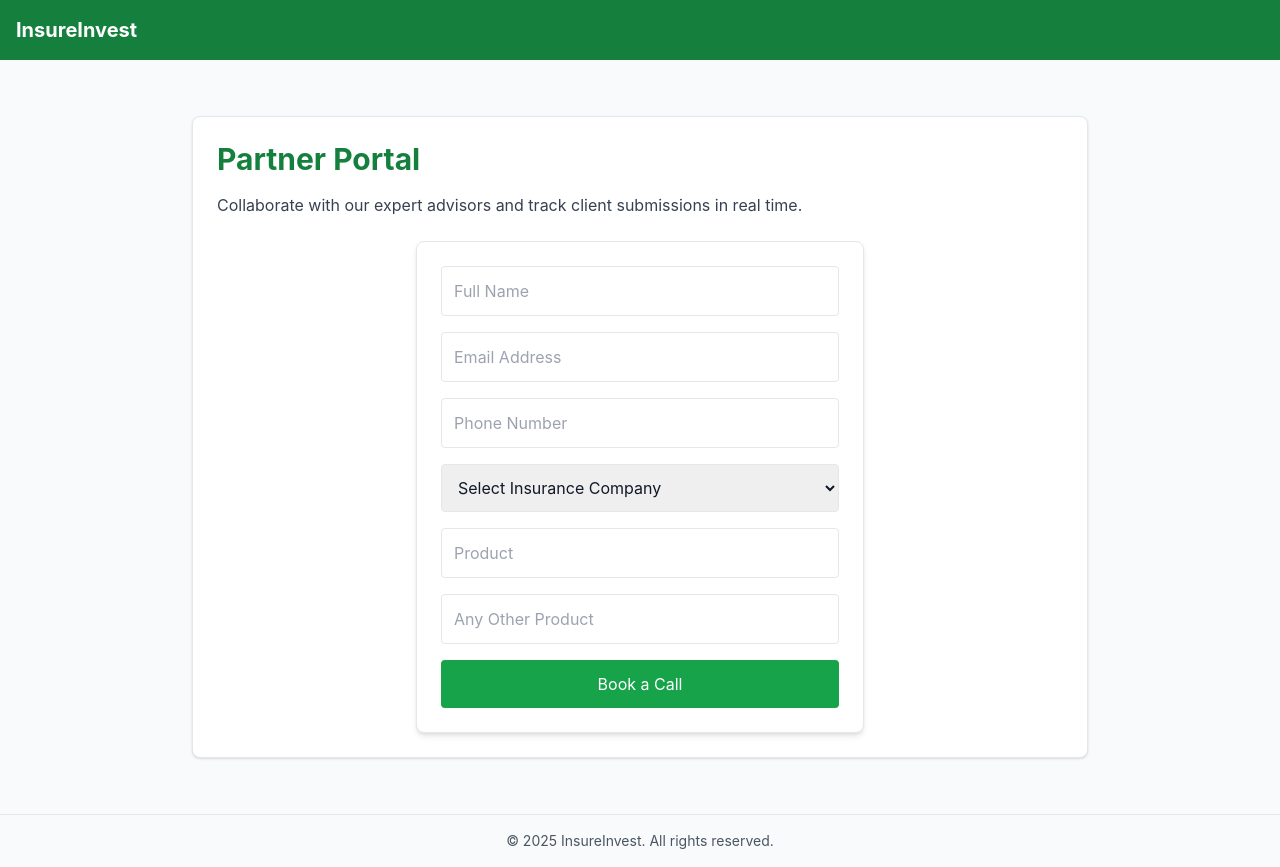
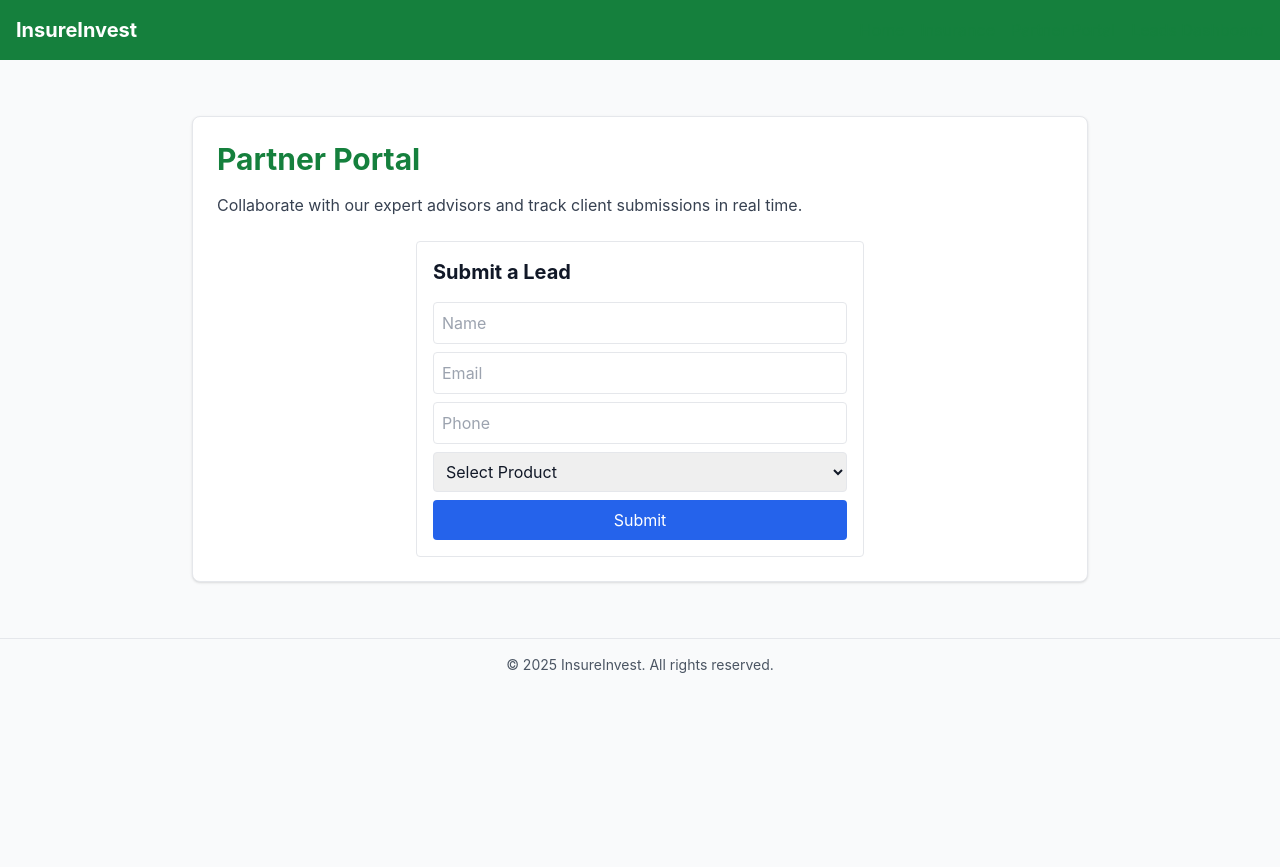
Before and after one commit to ew-prog/insure-invest-frontend, a React (Vite) app: page /partner-portal in a window 1280 px wide. After the commit the page ends 800 px from the top, so only its background shows below. Built offline with nearby package versions, Linux system fonts and the light colour scheme; sample sign-in values are in the browser's storage.

Commit message:
Update LeadForm.jsx

```diff
--- a/src/LeadForm.jsx
+++ b/src/LeadForm.jsx
@@ -1,70 +1,101 @@
-import React, { useState } from 'react'
+import { useState } from "react";
 
-function LeadForm() {
-  const [name, setName] = useState('')
-  const [email, setEmail] = useState('')
-  const [phone, setPhone] = useState('')
-  const [insuranceCompany, setInsuranceCompany] = useState('')
-  const [product, setProduct] = useState('')
-  const [otherProduct, setOtherProduct] = useState('')
+export default function LeadForm() {
+  const [form, setForm] = useState({
+    name: "",
+    email: "",
+    phone: "",
+    product: ""
+  });
 
-  const API_BASE = import.meta.env.VITE_API_BASE_URL
+  const [status, setStatus] = useState("");
+
+  const handleChange = (e) => {
+    setForm({ ...form, [e.target.name]: e.target.value });
+  };
 
   const handleSubmit = async (e) => {
-    e.preventDefault()
-
-    const payload = {
-      name,
-      email,
-      phone,
-      insuranceCompany,
-      product: product || otherProduct,
-    }
+    e.preventDefault();
+    setStatus("Submitting...");
 
     try {
-      const response = await fetch(`${API_BASE}/api/v1/leads`, {
-        method: 'POST',
-        headers: { 'Content-Type': 'application/json' },
-        body: JSON.stringify(payload),
-      })
+      const response = await fetch(`${import.meta.env.VITE_API_BASE_URL}/api/v1/leads`, {
+        method: "POST",
+        headers: {
+          "Content-Type": "application/json"
+        },
+        body: JSON.stringify(form)
+      });
 
-      if (!response.ok) throw new Error('Failed to submit lead')
+      if (!response.ok) {
+        const errorData = await response.json();
+        setStatus(`❌ Error: ${errorData.message || response.statusText}`);
+        return;
+      }
 
-      alert('Lead submitted successfully!')
-      setName(''); setEmail(''); setPhone(''); setInsuranceCompany(''); setProduct(''); setOtherProduct('')
-    } catch (err) {
-      console.error(err)
-      alert('Submission failed. Check backend connection or .env settings.')
+      setStatus("✅ Lead submitted successfully!");
+      setForm({ name: "", email: "", phone: "", product: "" });
+
+    } catch (error) {
+      setStatus(`❌ Network or backend error: ${error.message}`);
     }
-  }
+  };
 
   return (
-    <div className="max-w-md mx-auto bg-white p-6 rounded-lg shadow-md border border-gray-200">
-      <form onSubmit={handleSubmit} className="flex flex-col gap-4">
-        <input type="text" placeholder="Full Name" value={name} onChange={e => setName(e.target.value)} className="p-3 border rounded focus:ring-2 focus:ring-green-400" required />
-        <input type="email" placeholder="Email Address" value={email} onChange={e => setEmail(e.target.value)} className="p-3 border rounded focus:ring-2 focus:ring-green-400" required />
-        <input type="tel" placeholder="Phone Number" value={phone} onChange={e => setPhone(e.target.value)} className="p-3 border rounded focus:ring-2 focus:ring-green-400" required />
-        <select value={insuranceCompany} onChange={e => setInsuranceCompany(e.target.value)} className="p-3 border rounded focus:ring-2 focus:ring-green-400" required>
-          <option value="">Select Insurance Company</option>
-          <option>OldMutual</option>
-          <option>Sanlam</option>
-          <option>Allianz</option>
-          <option>Prudential</option>
-          <option>Britam</option>
-          <option>ICEA General</option>
-          <option>Goldstar</option>
-          <option>Mayfair</option>
-          <option>AAR</option>
-          <option>Any</option>
-        </select>
-        <input type="text" placeholder="Product" value={product} onChange={e => setProduct(e.target.value)} className="p-3 border rounded focus:ring-2 focus:ring-green-400" />
-        <input type="text" placeholder="Any Other Product" value={otherProduct} onChange={e => setOtherProduct(e.target.value)} className="p-3 border rounded focus:ring-2 focus:ring-green-400" />
-        <button type="submit" className="bg-green-600 text-white py-3 rounded hover:bg-green-700 transition">
-          Book a Call
-        </button>
-      </form>
-    </div>
-  )
+    <form onSubmit={handleSubmit} className="max-w-md mx-auto p-4 border rounded">
+      <h2 className="text-xl font-bold mb-4">Submit a Lead</h2>
+
+      <input
+        type="text"
+        name="name"
+        value={form.name}
+        onChange={handleChange}
+        placeholder="Name"
+        required
+        className="w-full p-2 mb-2 border rounded"
+      />
+
+      <input
+        type="email"
+        name="email"
+        value={form.email}
+        onChange={handleChange}
+        placeholder="Email"
+        required
+        className="w-full p-2 mb-2 border rounded"
+      />
+
+      <input
+        type="text"
+        name="phone"
+        value={form.phone}
+        onChange={handleChange}
+        placeholder="Phone"
+        required
+        className="w-full p-2 mb-2 border rounded"
+      />
+
+      <select
+        name="product"
+        value={form.product}
+        onChange={handleChange}
+        required
+        className="w-full p-2 mb-2 border rounded"
+      >
+        <option value="">Select Product</option>
+        <option value="Life Insurance">Life Insurance</option>
+        <option value="Medical Insurance">Medical Insurance</option>
+        <option value="Motor Insurance">Motor Insurance</option>
+        <option value="Travel Insurance">Travel Insurance</option>
+        <option value="Home Insurance">Home Insurance</option>
+        <option value="Unit Trust Funds">Unit Trust Funds</option>
+      </select>
+
+      <button type="submit" className="w-full p-2 bg-blue-600 text-white rounded">
+        Submit
+      </button>
+
+      {status && <p className="mt-2">{status}</p>}
+    </form>
+  );
 }
-
-export default LeadForm
```
